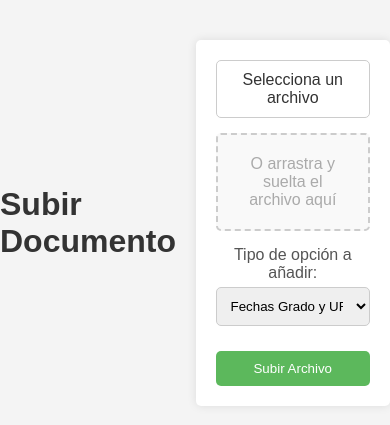
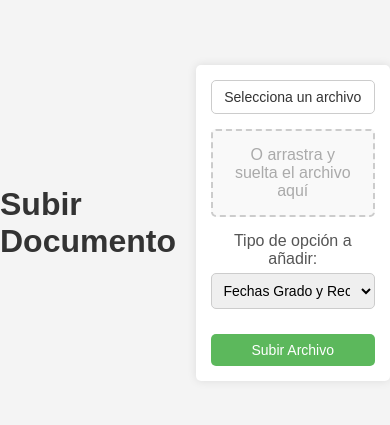
Before and after one commit to Afom04/BotWhatsApp, a website: page src/site/index.html in a window 390 px wide. Shown: the part 199-624 px from the top of the page. Drawn offline with Linux system fonts and the light colour scheme.

Commit message:
Responsive de la página, funciones para actualizar documentos

```diff
--- a/src/site/index.css
+++ b/src/site/index.css
@@ -19,7 +19,8 @@ h1 {
   padding: 20px;
   border-radius: 5px;
   box-shadow: 0 0 10px rgba(0, 0, 0, 0.1);
-  width: 300px;
+  width: 90%;
+  max-width: 400px;
   text-align: center;
 }
 
@@ -96,3 +97,22 @@ button:hover {
   border-color: #333;
   color: #333;
 }
+
+/* Media Queries for Responsive Design */
+@media (max-width: 600px) {
+  #uploadForm {
+    width: 95%;
+    padding: 15px;
+  }
+
+  .file-label,
+  select,
+  button {
+    padding: 8px;
+    font-size: 14px;
+  }
+
+  .drop-zone {
+    padding: 15px;
+  }
+}
--- a/src/site/index.html
+++ b/src/site/index.html
@@ -19,8 +19,8 @@
       <div>
         <label for="opcion">Tipo de opción a añadir:</label>
         <select id="opcion" name="opcion">
-          <option value="grado">Fechas Grado y URL</option>
-          <option value="opcion2">Opción 2</option>
+          <option value="grado">Fechas Grado y Recepción de Documentos</option>
+          <option value="opcion2">URL de Derechos pecunarios</option>
           <option value="opcion3">Opción 3</option>
         </select>
       </div>
```
Also changed, not shown: src/files.js (+2 -27 lines), src/server.js (+5 -8 lines).
